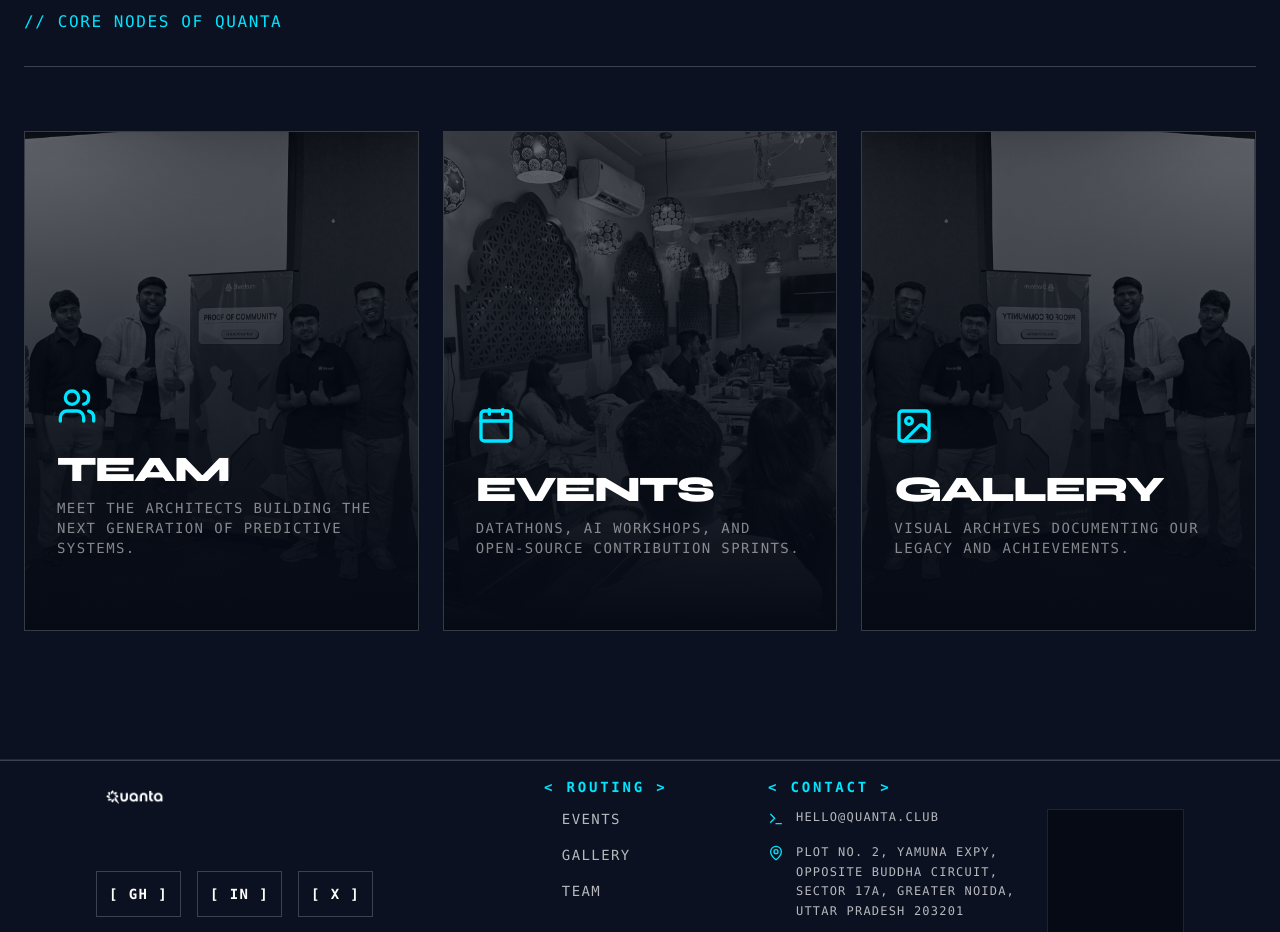
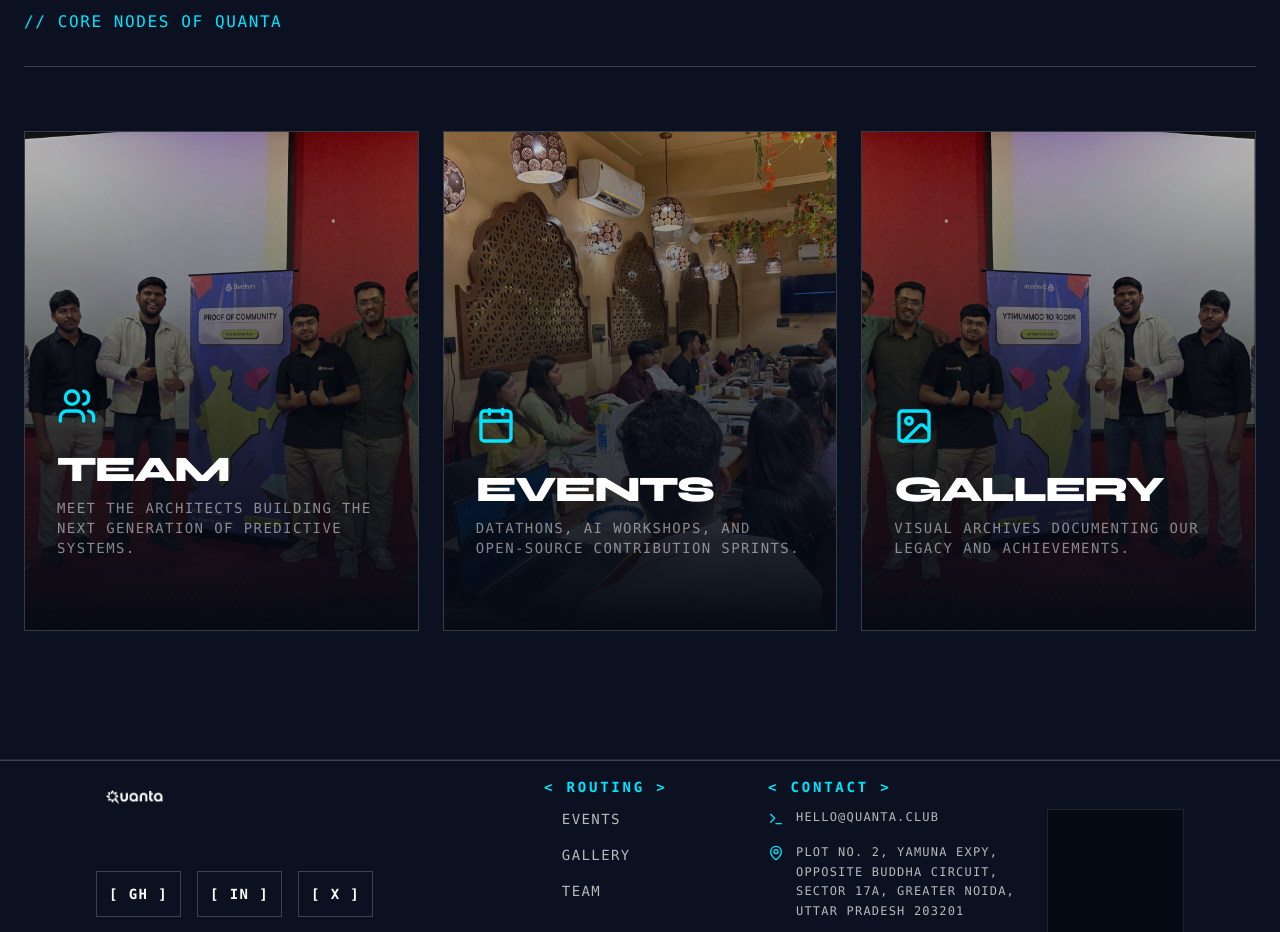
Before and after one commit to ParthK0/quanta, a Next.js app: page / in a window 1280 px wide. Shown: the part 2640-3572 px from the top of the page. Built offline with nearby package versions, Linux system fonts and the light colour scheme; grey boxes are pictures that could not be loaded.

Commit message:
style: show explore section images in full color

```diff
--- a/src/app/page.tsx
+++ b/src/app/page.tsx
@@ -196,7 +196,7 @@ export default function Home() {
                 viewport={{ once: true }}
                 className="group relative h-[500px] border border-white/20 overflow-hidden bg-[#050A14] cursor-pointer"
               >
-                <img src="/p2.jpeg" alt="Team" className="absolute inset-0 w-full h-full object-cover opacity-40 group-hover:opacity-80 transition-opacity duration-700 grayscale group-hover:grayscale-0" />
+                <img src="/p2.jpeg" alt="Team" className="absolute inset-0 w-full h-full object-cover opacity-80 group-hover:opacity-100 transition-opacity duration-700" />
                 <div className="absolute inset-0 bg-gradient-to-t from-[#050A14] via-[#050A14]/60 to-transparent" />
 
                 <div className="absolute inset-0 p-8 flex flex-col justify-end transform transition-transform duration-500 group-hover:-translate-y-4">
@@ -225,7 +225,7 @@ export default function Home() {
                 transition={{ delay: 0.1 }}
                 className="group relative h-[500px] border border-white/20 overflow-hidden bg-[#050A14] cursor-pointer"
               >
-                <img src="/whatsapp.jpeg" alt="Events" className="absolute inset-0 w-full h-full object-cover opacity-40 group-hover:opacity-80 transition-opacity duration-700 grayscale group-hover:grayscale-0" />
+                <img src="/whatsapp.jpeg" alt="Events" className="absolute inset-0 w-full h-full object-cover opacity-80 group-hover:opacity-100 transition-opacity duration-700" />
                 <div className="absolute inset-0 bg-gradient-to-t from-[#050A14] via-[#050A14]/60 to-transparent" />
 
                 <div className="absolute inset-0 p-8 flex flex-col justify-end transform transition-transform duration-500 group-hover:-translate-y-4">
@@ -254,7 +254,7 @@ export default function Home() {
                 transition={{ delay: 0.2 }}
                 className="group relative h-[500px] border border-white/20 overflow-hidden bg-[#050A14] cursor-pointer"
               >
-                <img src="/p2.jpeg" alt="Gallery" className="absolute inset-0 w-full h-full object-cover opacity-40 group-hover:opacity-80 transition-opacity duration-700 grayscale group-hover:grayscale-0 scale-x-[-1]" />
+                <img src="/p2.jpeg" alt="Gallery" className="absolute inset-0 w-full h-full object-cover opacity-80 group-hover:opacity-100 transition-opacity duration-700 scale-x-[-1]" />
                 <div className="absolute inset-0 bg-gradient-to-t from-[#050A14] via-[#050A14]/60 to-transparent" />
 
                 <div className="absolute inset-0 p-8 flex flex-col justify-end transform transition-transform duration-500 group-hover:-translate-y-4">
```
